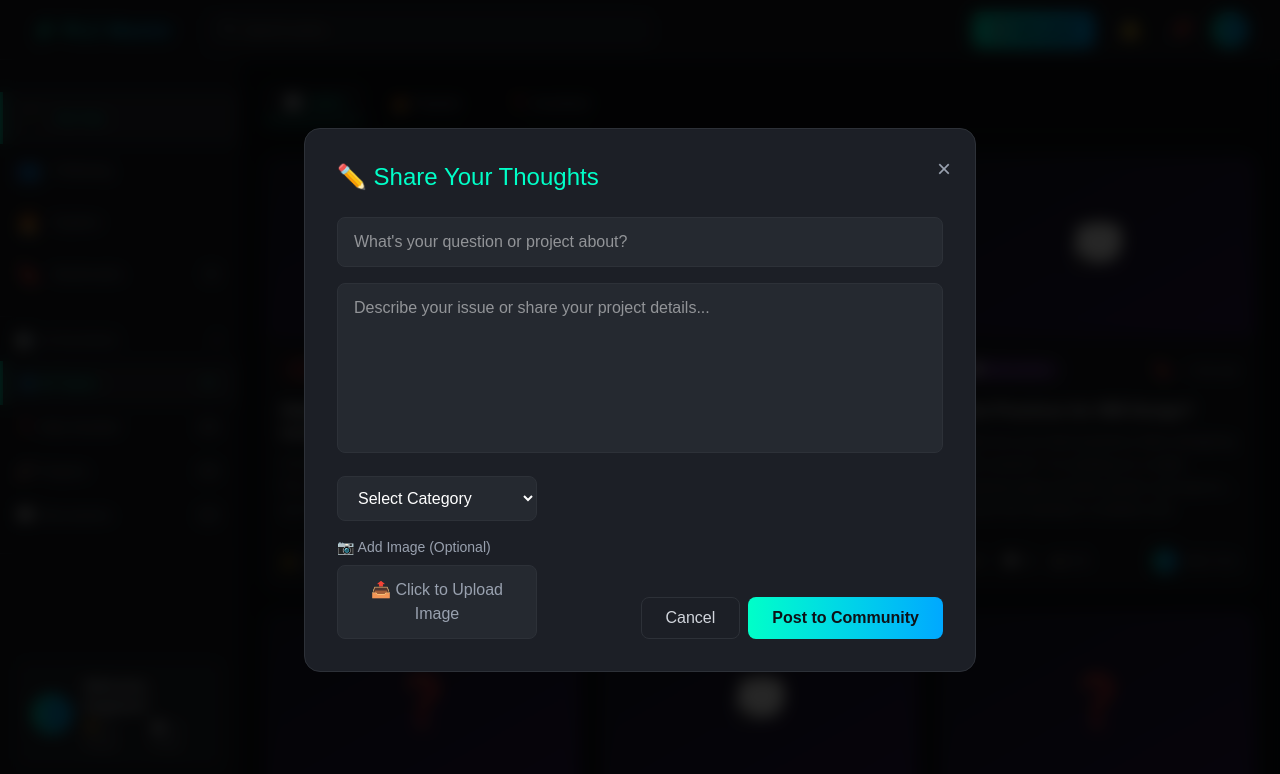
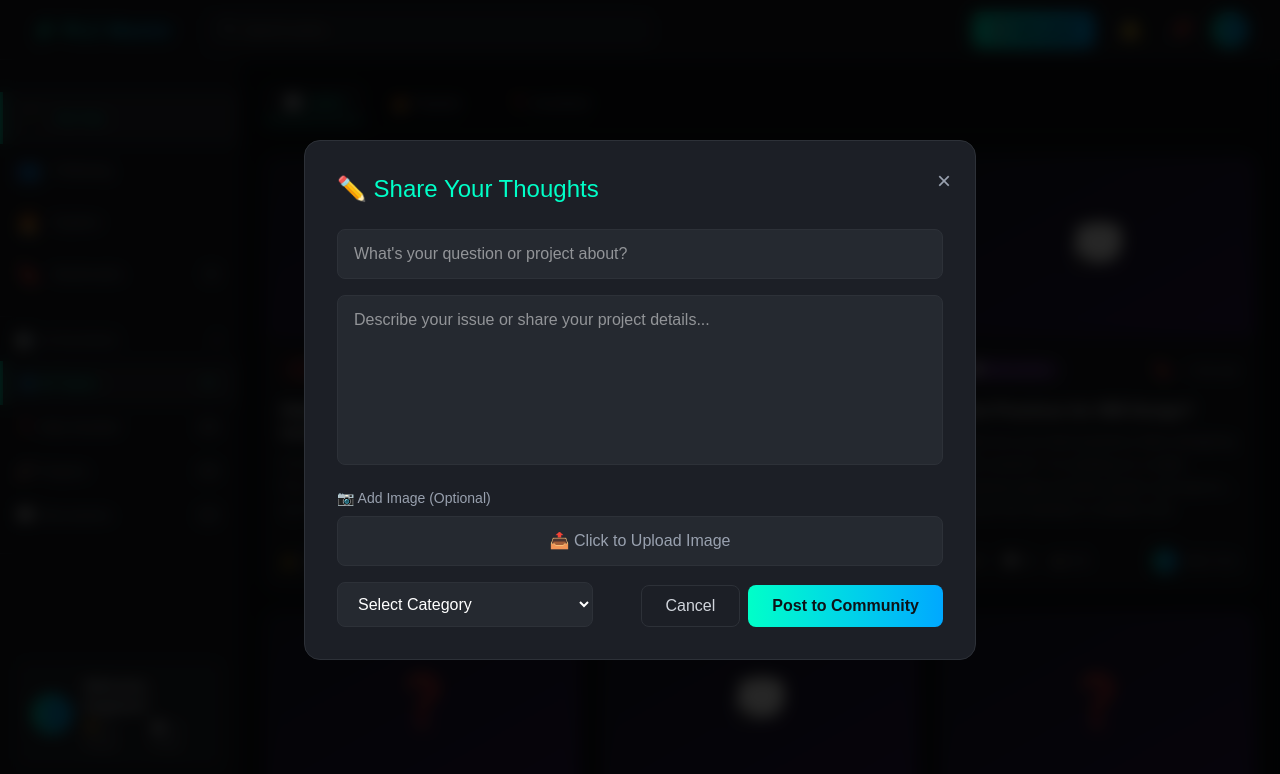
Before and after one commit to sployal/PLC_master, a Next.js app: page /community in a window 1280 px wide. Both pictures are taken after a click on the button "➕ New post". Shown: the top 774 px of the page. Built offline with nearby package versions, Linux system fonts and the light colour scheme.

Commit message:
corrected creat post modal layout

```diff
--- a/components/community/CreatePostModal.tsx
+++ b/components/community/CreatePostModal.tsx
@@ -68,24 +68,8 @@ export default function CreatePostModal({
           {formErrors.content && <p className="text-red-400 text-xs mb-3 px-1">⚠️ Please enter content</p>}
           {!formErrors.content && <div className="mb-3" />}
 
-          <div className="grid grid-cols-1 md:grid-cols-[200px_1fr] gap-4">
-            <div>
-              <select
-                value={newPostCategory}
-                onChange={(e) => setNewPostCategory(e.target.value as any)}
-                className={`w-full px-4 py-3 bg-[#252930] border rounded-lg text-white focus:outline-none focus:bg-[#2A2D35] transition-all text-sm md:text-base ${
-                  formErrors.category ? 'border-red-500 focus:border-red-500' : 'border-[#2D3138] focus:border-[#00ffc8]'
-                }`}
-              >
-                <option value="">Select Category</option>
-                <option value="help">❓ Help Needed</option>
-                <option value="project">🚀 Project Showcase</option>
-                <option value="discussion">💭 Discussion</option>
-              </select>
-              {formErrors.category && <p className="text-red-400 text-xs mt-1 px-1">⚠️ Select category</p>}
-
           {/* Image upload */}
-              <div className="mt-4">
+          <div className="mb-4">
             <label className="block text-sm text-gray-400 mb-2">📷 Add Image (Optional)</label>
             <input id="create-image-upload" type="file" accept="image/*" onChange={handleImageUpload} className="hidden" />
             <label htmlFor="create-image-upload" className="block w-full px-4 py-3 bg-[#252930] border border-[#2D3138] rounded-lg text-gray-400 cursor-pointer hover:border-[#00ffc8] transition-all text-sm md:text-base text-center">
@@ -104,14 +88,28 @@ export default function CreatePostModal({
               </div>
             )}
           </div>
+
+          <div className="flex flex-col md:flex-row md:items-end md:justify-between gap-4">
+            <div className="w-full md:w-64">
+              <select
+                value={newPostCategory}
+                onChange={(e) => setNewPostCategory(e.target.value as any)}
+                className={`w-full px-4 py-3 bg-[#252930] border rounded-lg text-white focus:outline-none focus:bg-[#2A2D35] transition-all text-sm md:text-base ${
+                  formErrors.category ? 'border-red-500 focus:border-red-500' : 'border-[#2D3138] focus:border-[#00ffc8]'
+                }`}
+              >
+                <option value="">Select Category</option>
+                <option value="help">❓ Help Needed</option>
+                <option value="project">🚀 Project Showcase</option>
+                <option value="discussion">💭 Discussion</option>
+              </select>
+              {formErrors.category && <p className="text-red-400 text-xs mt-1 px-1">⚠️ Select category</p>}
             </div>
 
-            <div className="flex flex-col justify-between">
-              <div />
-              <div className="mt-auto flex justify-end">
+            <div className="flex justify-end gap-2">
               <button
                 onClick={() => setShowCreateModal(false)}
-                  className="px-6 py-2 mr-2 bg-transparent border border-[#2D3138] rounded-lg text-gray-300 hover:text-white transition-all text-sm md:text-base"
+                className="px-6 py-2 bg-transparent border border-[#2D3138] rounded-lg text-gray-300 hover:text-white transition-all text-sm md:text-base"
               >
                 Cancel
               </button>
@@ -121,7 +119,6 @@ export default function CreatePostModal({
               >
                 Post to Community
               </button>
-              </div>
             </div>
           </div>
         </div>
```
Lines whose indentation alone changed are shown as unchanged.
